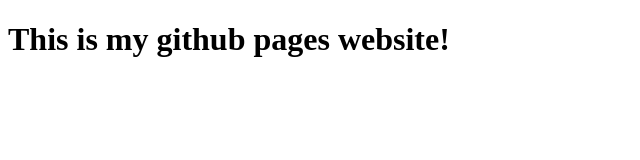
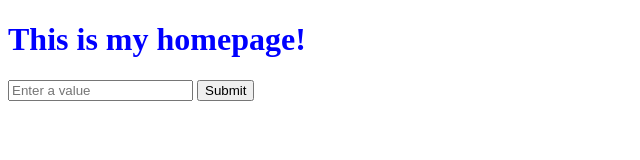
Before and after one commit to KraaK3N/KraaK3N.github.io, a plain HTML site: page index.html in a window 1280 px wide. Shown: the whole page, without its empty margins (0-640 px from the left). Drawn offline with Linux system fonts and the light colour scheme.

Commit message:
Updated index.html

```diff
--- a/index.html
+++ b/index.html
@@ -6,6 +6,10 @@
         </title>
     </head>
     <body>
-        <h1>This is my github pages website!</h1>
+        <h1 style="color:blue"> This is my homepage! </h1>
+        <form>
+            <input type="text" placeholder="Enter a value">
+            <button type="submit">Submit</button>
+        </form>
     </body>
 </html>
```
